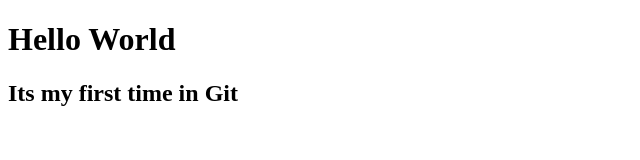
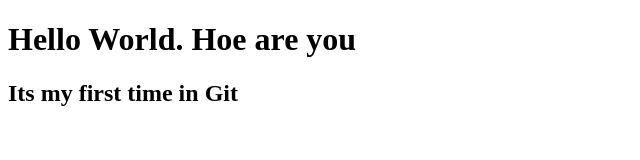
Before and after one commit to Albinjoseph-571/demo-repo2, a plain HTML site: page index.html in a window 1280 px wide. Shown: the whole page, without its empty margins (0-640 px from the left). Drawn offline with Linux system fonts and the light colour scheme.

Commit message:
html file modified

```diff
--- a/index.html
+++ b/index.html
@@ -6,7 +6,7 @@
     <title>Document</title>
 </head>
 <body>
-    <h1>Hello World</h1>
+    <h1>Hello World. Hoe are you</h1>
     <h2>Its my first time in Git</h2>
 </body>
 </html>
```
